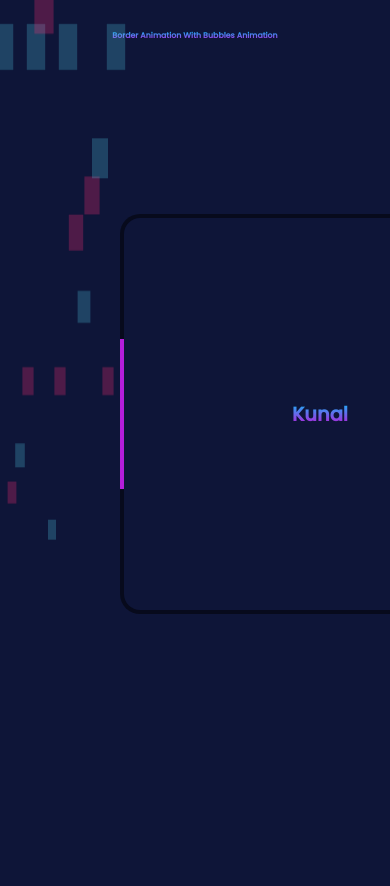
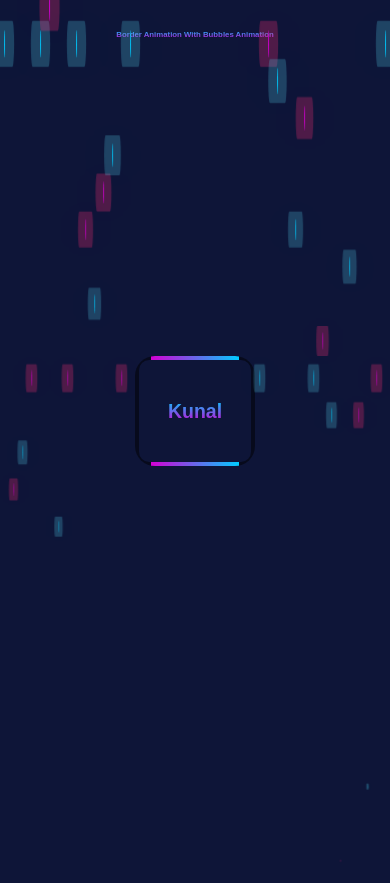
Before and after one commit to Kunalgupta223/Border-Animation-With-Bubbles-Animation, a plain HTML site: page index.html in a window 390 px wide. Drawn offline with Linux system fonts and the light colour scheme.

Commit message:
Update style.css

```diff
--- a/style.css
+++ b/style.css
@@ -1,11 +1,11 @@
-@import url('https://fonts.googleapis.com/css2?family=Poppins:wght@500&display=swap');
-*{
+* {
     margin: 0;
     padding: 0;
     box-sizing: border-box;
     font-family: 'Poppins', sans-serif;
 }
-.background{
+
+.background {
     display: flex;
     justify-content: center;
     align-items: center;
@@ -13,76 +13,85 @@
     background-color: #0e1538;
 
 }
-.box{
+
+.box {
     position: relative;
     width: 400px;
     height: 400px;
     display: flex;
     justify-content: center;
     align-items: center;
-    background-color: rgb(0, 0, 0,0.5);
+    background-color: rgb(0, 0, 0, 0.5);
     overflow: hidden;
     border-radius: 20px;
     margin-top: -100px;
 }
-.box::before{
+
+.box::before {
     content: '';
     position: absolute;
     width: 150px;
     height: 140%;
-    background: linear-gradient(#00ccff,#d400d4);
+    background: linear-gradient(#00ccff, #d400d4);
     animation: animate 4s linear infinite;
 }
-.box::after{
+
+.box::after {
     content: '';
     position: absolute;
     inset: 4px;
     background: #0e1538;
     border-radius: 16px;
 }
-@keyframes animate{
-    0%{
+
+@keyframes animate {
+    0% {
         transform: rotate(0deg);
     }
-    100%{
+
+    100% {
         transform: rotate(360deg);
     }
 }
 
-.box h2{
-    background: linear-gradient(#00ccff,#d400d4);
+.box h2 {
+    background: linear-gradient(#00ccff, #d400d4);
     -webkit-text-fill-color: transparent;
     -webkit-background-clip: text;
     font-size: 5vw;
     z-index: 10;
 }
-.bg-color{
+
+.bg-color {
     background-color: #0e1538;
     display: flex;
     justify-content: center;
     align-items: center;
 }
-h1{
+
+h1 {
     display: flex;
     justify-content: center;
     align-items: center;
-    background: linear-gradient(#00ccff,#d400d4);
+    background: linear-gradient(#00ccff, #d400d4);
     -webkit-text-fill-color: transparent;
     -webkit-background-clip: text;
     margin-top: 30px;
     font-size: 2vw;
 }
 
-.container{
+.container {
     position: relative;
     overflow: hidden;
     background-color: #0e1538;
 }
-.bubbles{
+
+.bubbles {
     position: relative;
     display: flex;
 }
-.bubbles span{
+
+.bubbles span {
     position: relative;
     width: 100px;
     height: 30px;
@@ -95,67 +104,117 @@ h1{
     animation: animates 30s linear infinite;
     animation-duration: calc(125s / var(--i));
 }
-.bubbles span:nth-child(even){
+
+.bubbles span:nth-child(even) {
     background: #d400d4;
     box-shadow: 0 0 0 10px #ff2d7544,
         0 0 50px #d400d4,
         0 0 50px #d400d4;
 }
-@keyframes animates{
-    0%{
+
+@keyframes animates {
+    0% {
         transform: translateY(100vh) scale(0);
     }
-    100%{
+
+    100% {
         transform: translateY(-10vh) scale(1);
     }
 }
+
 @media (max-width: 480px) {
-    h1{
+    h1 {
         font-size: 3vw;
     }
-    .bubbles span{
+
+    .bubbles span {
+        position: relative;
+        width: 200px;
+        height: 10px;
+        background: #00ccff;
+        margin: 0 4px;
+        border-radius: 50%;
+        box-shadow: 0 0 0 10px #4fc3dc44,
+            0 0 50px #00ccff,
+            0 0 50px #00ccff;
+        animation: animates 30s linear infinite;
+        animation-duration: calc(125s / var(--i));
+    }
+
+    .box {
+        border-radius: 20px;
+        width: 120px;
+        height: 110px;
+    }
+
+    .box::before {
+        content: '';
+        position: absolute;
+        width: 180px;
+        height: 80%;
+        background: linear-gradient(#00ccff, #d400d4);
+        animation: animate 4s linear infinite;
+    }
+
+    .box::after {
+        content: '';
+        position: absolute;
+        inset: 4px;
+        background: #0e1538;
+        border-radius: 10px;
+    }
+}
+
+@media (max-width: 768px) {
+    .bubbles span {
         width: 100%;
         height: 30px;
     }
 
+    h1 {
+        font-size: 1rem;
     }
-
-  @media (max-width: 768px) {
-    .bubbles span{
-        width: 100%;
-    height: 30px;
-    }
-    h1{
-        font-size: 5vw;
+    .box {
+        border-radius: 20px;
+        width: 120px;
+        height: 110px;
     }
 }
 
 @media (max-width: 1024px) {
-    .bubbles span{
+    .bubbles span {
         width: 100%;
         height: 30px;
     }
-    h1{
-        font-size: 2vw;
+
+    h1 {
+        font-size: 1rem;
+    }
+    .box {
+        border-radius: 20px;
+        width: 120px;
+        height: 110px;
     }
 }
 
 @media (max-width: 1366px) {
-    .bubbles span{
+    .bubbles span {
         width: 100%;
         height: 30px;
     }
-    h1{
+
+    h1 {
         font-size: 2vw;
     }
 }
 
 @media (max-width: 1605px) {
-    .bubbles span{
+    .bubbles span {
         width: 100%;
         height: 30px;
     }
-    h1{
+
+    h1 {
         font-size: 2vw;
     }
 }
```
Lines whose indentation alone changed are shown as unchanged.
